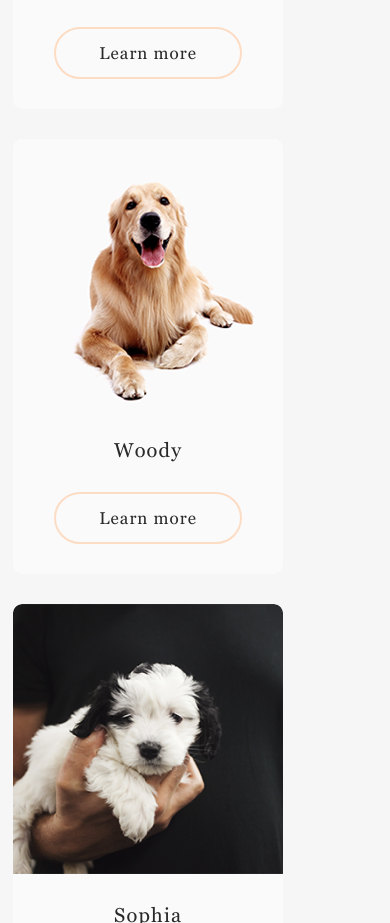
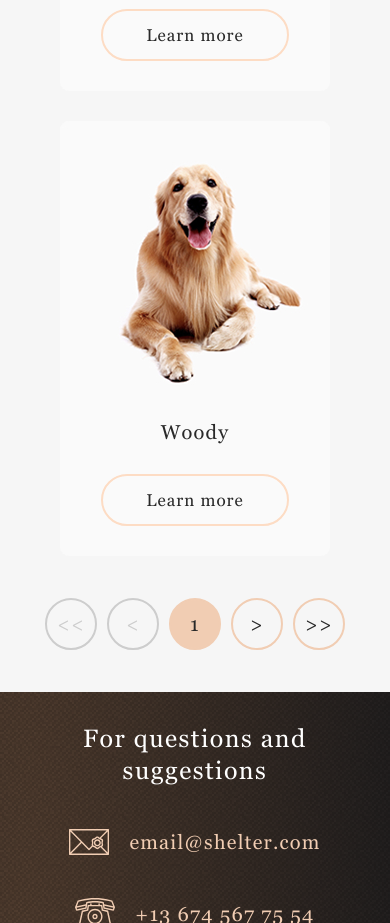
Before and after one commit to phoinixru/rss-shelter, a plain HTML site: page shelter/pages/pets/index.html in a window 390 px wide. Shown: the part 1077-2000 px from the top of the page. Drawn offline with Linux system fonts and the light colour scheme.

Commit message:
feat: mobile styles for pets page

```diff
--- a/shelter/pages/pets/index.html
+++ b/shelter/pages/pets/index.html
@@ -143,19 +143,19 @@
   <footer class="page-footer" id="contacts">
     <div class="wrapper">
       <div class="footer__content">
-        <section class="footer__section contacts">
+        <section class="footer__section">
           <h3 class="footer__section__title">
-            For questions and&nbsp;suggestions
+            For questions and suggestions
           </h3>
-          <ul class="contacts__list">
-            <li class="contacts__list__item">
-              <a class="footer__link" href="mailto:email@shelter.com">
+          <ul class="contacts">
+            <li class="contacts__item">
+              <a class="contacts__link" href="mailto:email@shelter.com">
                 <i class="icon icon-mail"></i>
                 email@shelter.com
               </a>
             </li>
-            <li class="contacts__list__item">
-              <a class="footer__link" href="tel:+136745677554">
+            <li class="contacts__item">
+              <a class="contacts__link" href="tel:+136745677554">
                 <i class="icon icon-phone"></i>
                 +13 674 567 75 54
               </a>
@@ -164,18 +164,18 @@
         </section>
         <section class="footer__section address">
           <h3 class="footer__section__title">
-            We are waiting for your visit
+            We are waiting for your&nbsp;visit
           </h3>
-          <ul class="contacts__list">
-            <li class="contacts__list__item">
+          <ul class="contacts">
+            <li class="contacts__item">
               <i class="icon icon-pin"></i>
-              <a class="footer__link" href="https://goo.gl/maps/JaokUuWW4KawfLfy9" target="_blank">
+              <a class="contacts__link" href="https://goo.gl/maps/JaokUuWW4KawfLfy9" target="_blank">
                 1 Central Street, Boston <em>(entrance from the store)</em>
               </a>
             </li>
-            <li class="contacts__list__item">
+            <li class="contacts__item">
               <i class="icon icon-pin"></i>
-              <a class="footer__link" href="https://goo.gl/maps/MgG52H1CRe6MkHUu6" target="_blank">
+              <a class="contacts__link" href="https://goo.gl/maps/MgG52H1CRe6MkHUu6" target="_blank">
                 18 South Park, London
               </a>
             </li>
--- a/shelter/sass/components/_burger.scss
+++ b/shelter/sass/components/_burger.scss
@@ -12,7 +12,12 @@
   &:after {
     content: '';
     height: 2px;
-    background: var(--color-primary);
+    background: var(--color-dark-4xl);
+
+    .page-main & {
+      background: var(--color-primary);
+
+    }
   }
 
   &:before {
--- a/shelter/sass/components/_pagination.scss
+++ b/shelter/sass/components/_pagination.scss
@@ -1,7 +1,6 @@
 /* Pagination */
 .pagination {
-  font: 2rem/2.3rem var(--ff-serif);
-  letter-spacing: 0.06em;
+  @extend %h4;
   text-align: center;
 }
 
@@ -10,22 +9,26 @@
   flex-wrap: nowrap;
   flex-flow: row;
   justify-content: center;
-  gap: 20px;
+  gap: 1rem;
+
+  @include mq($from: tablet) {
+    gap: 2rem;
+  }
 }
 
 .pagination__link {
   display: block;
   box-sizing: border-box;
-  width: 52px;
-  height: 52px;
-  line-height: 48px;
+  width: 5.2rem;
+  height: 5.2rem;
+  line-height: 4.8rem;
   border-width: 2px;
   border-style: solid;
   border-radius: 100%;
 }
 
 .pagination__link {
-  transition: all 0.5s;
+  @include transition();
 }
 
 .pagination__link--disabled,
--- a/shelter/sass/components/_pets.scss
+++ b/shelter/sass/components/_pets.scss
@@ -5,10 +5,9 @@
 
 .pets__cards {
   display: flex;
-  // margin: auto;
   flex-wrap: wrap;
-  justify-content: space-between;
-  gap: 30px 0;
+  justify-content: center;
+  gap: 3rem 4rem;
 }
 
 .pet__card {
@@ -26,10 +25,10 @@
 
 .pet__link {
   display: flex;
-  padding-bottom: 30px;
+  padding-bottom: 3rem;
   flex-direction: column;
   align-items: center;
-  gap: 30px 0;
+  gap: 3rem 0;
 
   &:hover .button {
     background-color: var(--color-primary-light);
--- a/shelter/sass/components/_slider.scss
+++ b/shelter/sass/components/_slider.scss
@@ -12,9 +12,10 @@
   flex-direction: row;
   justify-content: space-around;
   overflow: hidden;
+  gap: 0;
   width: 100%;
+  padding: 2rem 0;
 
-  padding: 2rem 0;
 
   &>.slider__card:nth-child(n+2) {
     display: none;
--- a/shelter/sass/layout/_main.scss
+++ b/shelter/sass/layout/_main.scss
@@ -3,7 +3,14 @@
   @extend %h3;
   text-align: center;
   max-width: 40rem;
-  margin: 0 auto 6rem;
+  margin: 0 auto 4.2rem;
+  color: var(--color-dark-l);
 
-  color: var(--color-dark-l);
+  @include mq($from: tablet) {
+    margin-bottom: 3rem;
+  }
+
+  @include mq($from: desktop) {
+    margin-bottom: 6rem;
+  }
 }
--- a/shelter/sass/pages/_pets.scss
+++ b/shelter/sass/pages/_pets.scss
@@ -1,4 +1,36 @@
 /* Section: our pets */
-.page-pets .pagination {
-  margin-top: 60px;
+.page-pets {
+  .pet__card {
+    display: none;
+
+    &:nth-child(-n+3) {
+      display: block;
+    }
+
+    @include mq($from: 628) {
+      &:nth-child(-n+6) {
+        display: block;
+      }
+    }
+
+    @include mq($from: desktop) {
+      &:nth-child(-n+8) {
+        display: block;
+      }
+    }
+  }
+
+  .pagination {
+    margin-top: 4.2rem;
+
+    @include mq($from: tablet) {
+      margin: 4rem 0 -2.4rem; /* Magic */
+    }
+
+    @include mq($from: desktop) {
+      margin: 6rem 0 0;
+    }
+  }
+
+
 }
```
Also changed, not shown: shelter/assets/styles/main.css, 1 other file.
